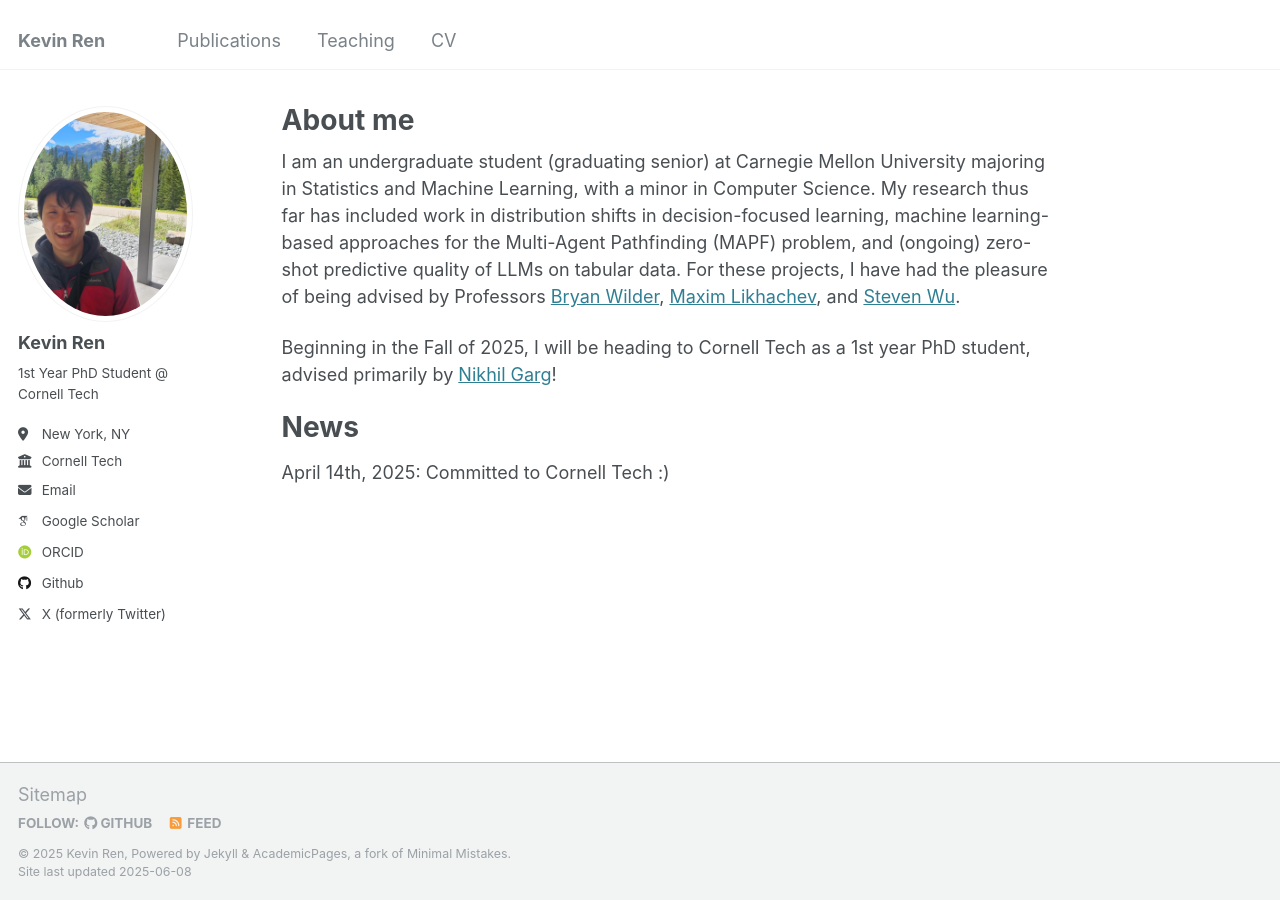
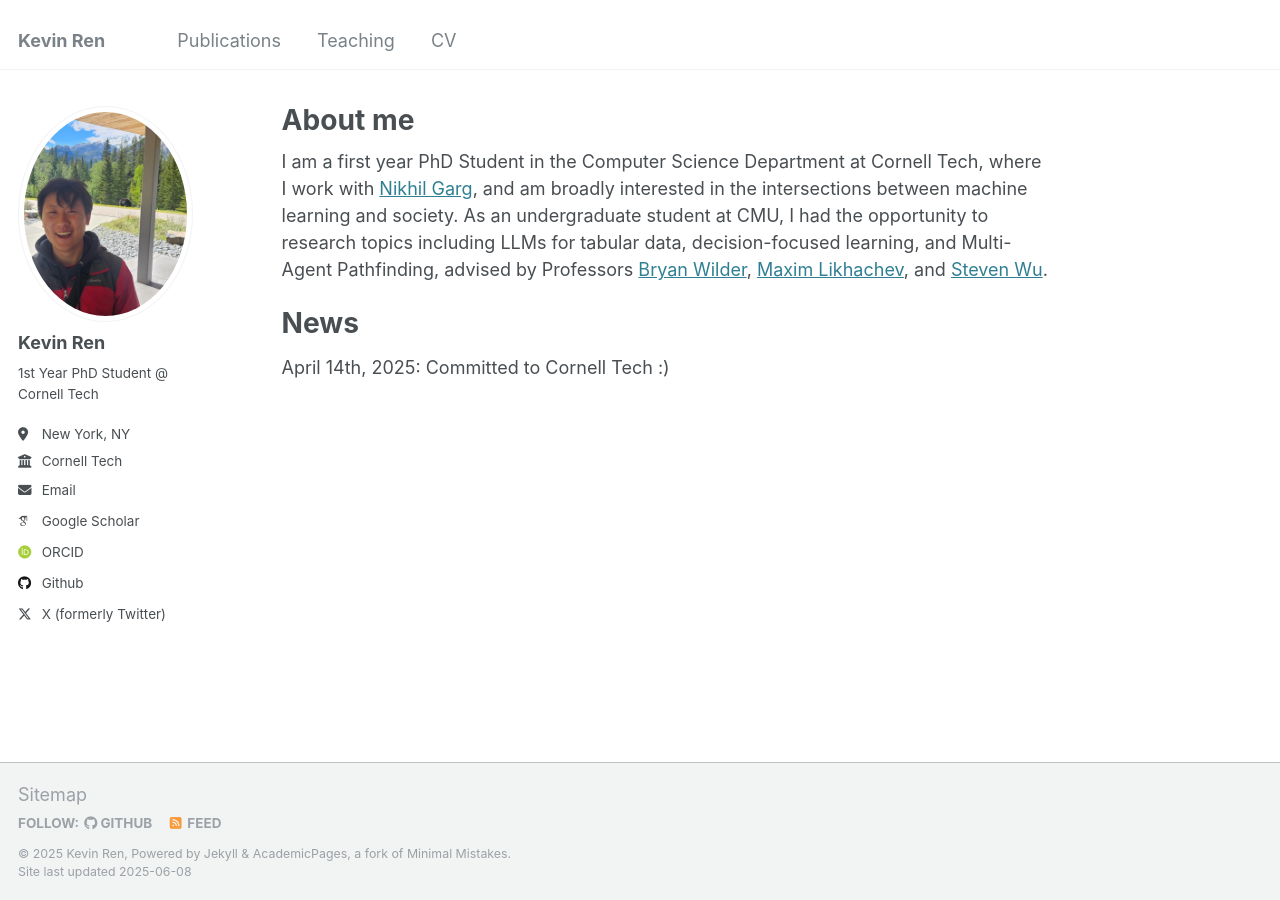
Before and after one commit to renkevin9/renkevin9.github.io, a Jekyll site: the page built from _pages/about.md, in a window 1280 px wide. Built offline with Jekyll 4.4.1, drawn with Linux system fonts in a browser that asks for light colours; some web fonts are replaced.

Commit message:
revised abt

```diff
--- a/_pages/about.md
+++ b/_pages/about.md
@@ -7,9 +7,7 @@ redirect_from:
   - /about.html
 ---
 
-I am an undergraduate student (graduating senior) at Carnegie Mellon University majoring in Statistics and Machine Learning, with a minor in Computer Science. My research thus far has included work in distribution shifts in decision-focused learning, machine learning-based approaches for the Multi-Agent Pathfinding (MAPF) problem, and (ongoing) zero-shot predictive quality of LLMs on tabular data. For these projects, I have had the pleasure of being advised by Professors <a href="https://bryanwilder.github.io/">Bryan Wilder</a>, <a href="https://www.cs.cmu.edu/~maxim/">Maxim Likhachev</a>, and <a href="https://zstevenwu.com/">Steven Wu</a>.
-
-Beginning in the Fall of 2025, I will be heading to Cornell Tech as a 1st year PhD student, advised primarily by <a href="https://gargnikhil.com/">Nikhil Garg</a>!
+I am a first year PhD Student in the Computer Science Department at Cornell Tech, where I work with <a href="https://gargnikhil.com/">Nikhil Garg</a>, and am broadly interested in the intersections between machine learning and society. As an undergraduate student at CMU, I had the opportunity to research topics including LLMs for tabular data, decision-focused learning, and Multi-Agent Pathfinding, advised by Professors <a href="https://bryanwilder.github.io/">Bryan Wilder</a>, <a href="https://www.cs.cmu.edu/~maxim/">Maxim Likhachev</a>, and <a href="https://zstevenwu.com/">Steven Wu</a>.
 
 <h1>News</h1>
 
```
